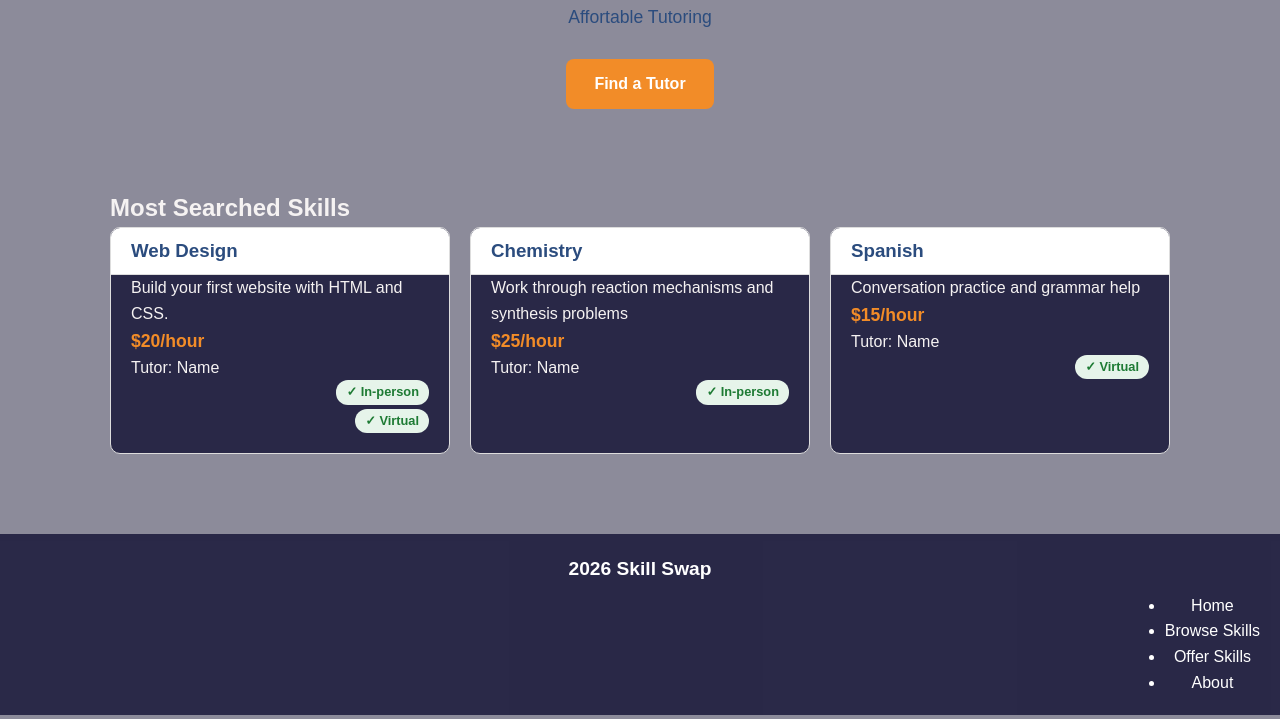
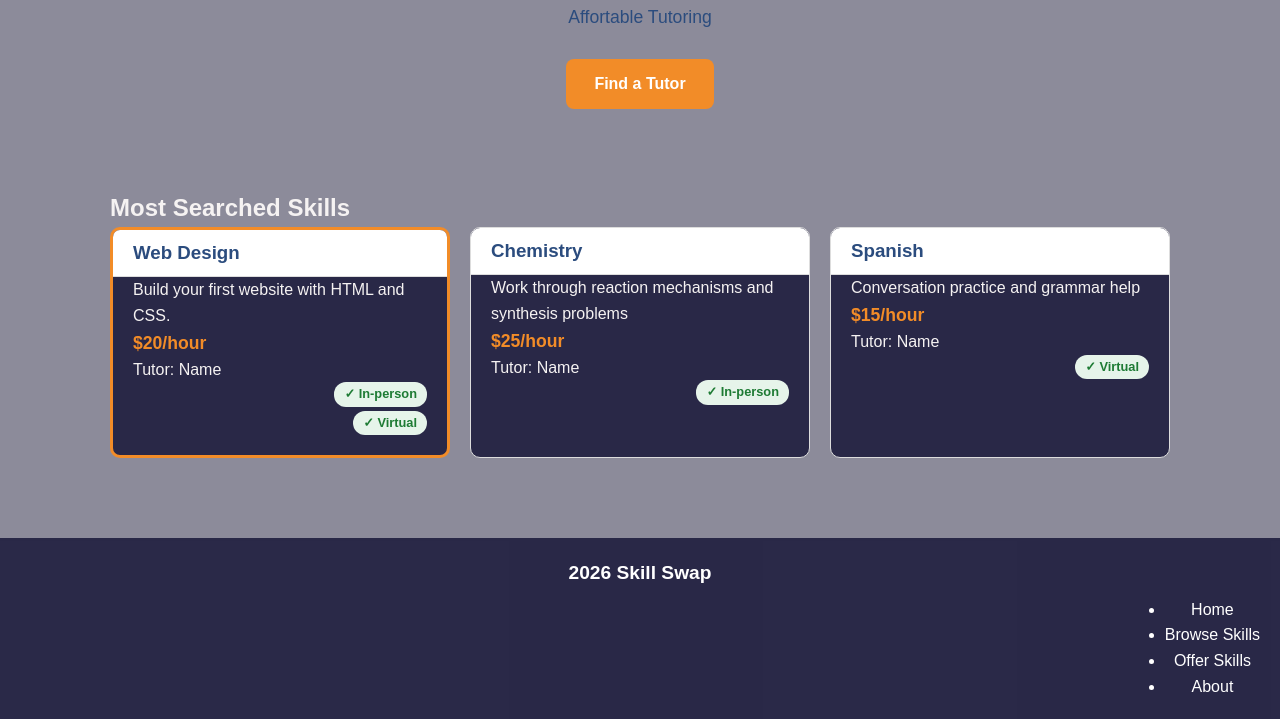
Before and after one commit to nicholasferreira1-jpg/skillswap-NicholasFerreira, a plain HTML site: page index.html in a window 1280 px wide. Both pictures are taken after a click on the element 280 px from the left and 562 px from the top of the page. Shown: the part 222-941 px from the top of the page. Drawn offline with Linux system fonts and the light colour scheme.

Commit message:
Add click interaction to skill cards with highlight and info popup

```diff
--- a/styles.css
+++ b/styles.css
@@ -115,6 +115,7 @@ footer h2 {
 }
 
 /* Skill cards */
+
 .skill-grid {
     display: grid;
     grid-template-columns: repeat(auto-fit, minmax(240px, 1fr));
@@ -134,6 +135,11 @@ footer h2 {
     border-radius: 10px;
     transition: transform 0.3s ease, box-shadow 0.3s ease;
     overflow: hidden;
+    cursor: pointer;
+}
+
+.skill-card.selected {
+    border: 3px solid #f28c28;
 }
 
 .skill-card .title {
```
